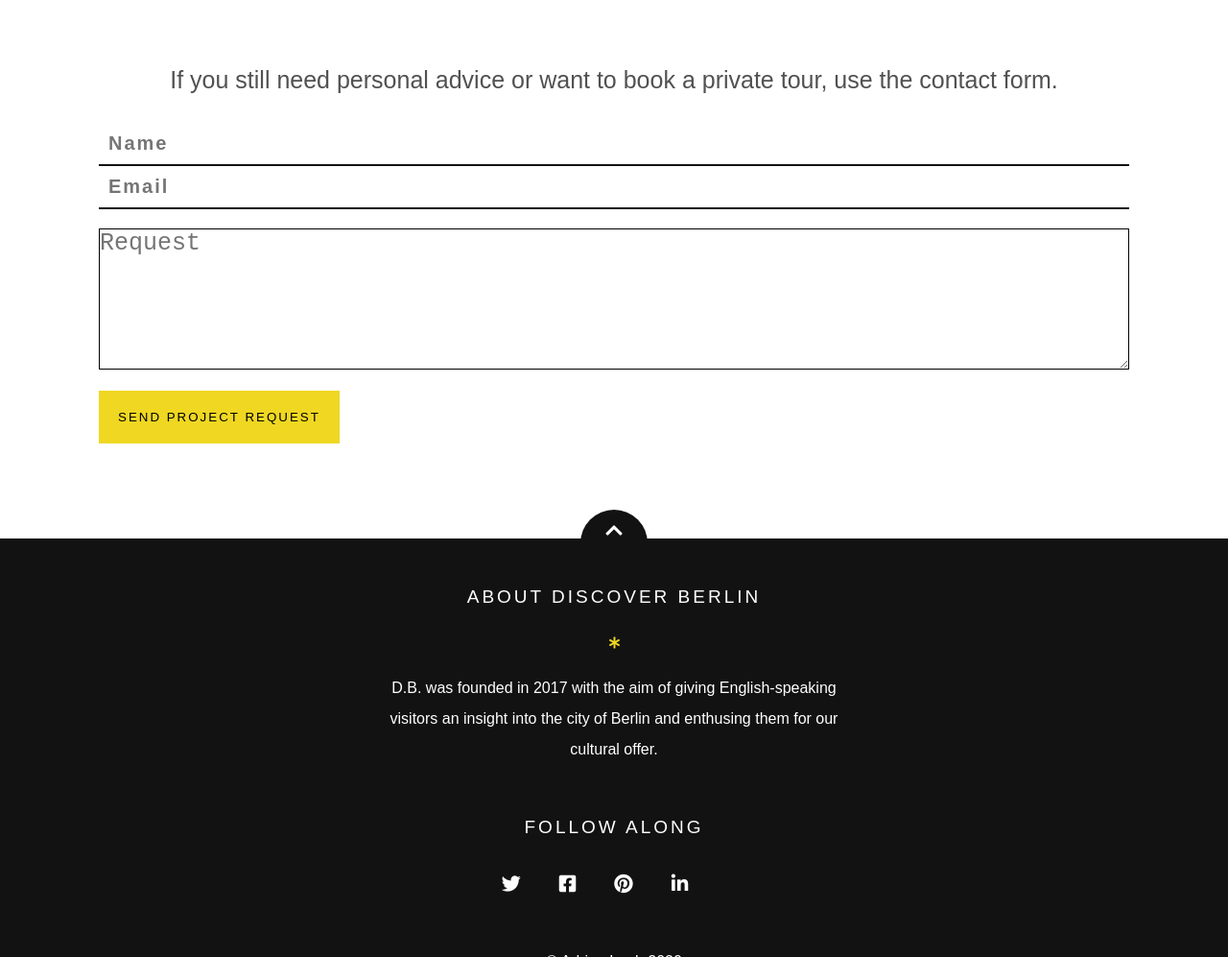
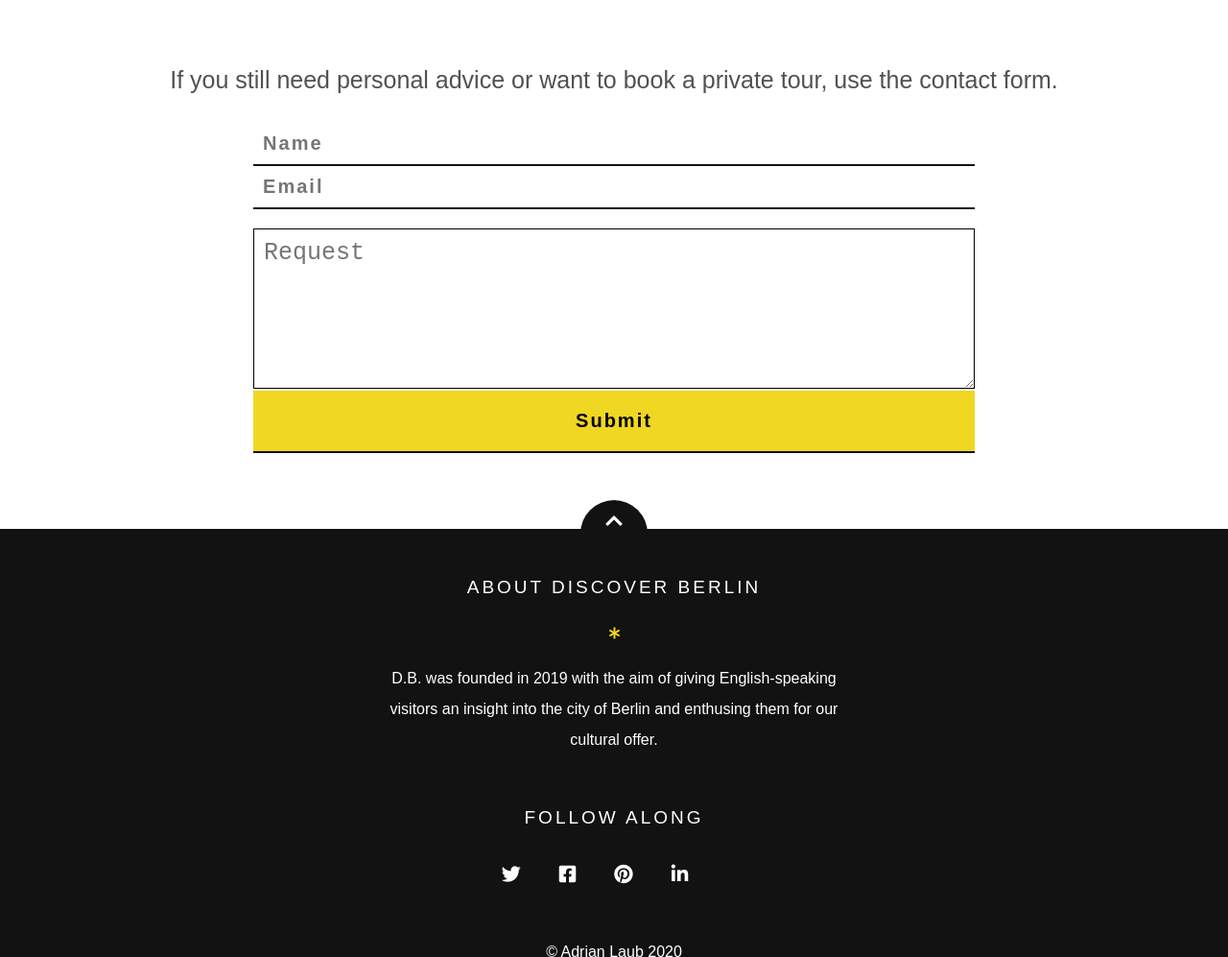
Before and after one commit to lemon-squeezy/discover_berlin, a plain HTML site: page contact.html in a window 1280 px wide. Shown: the part 840-1837 px from the top of the page at 96% size. Drawn offline with nearby package versions, Linux system fonts and the light colour scheme; some icons are missing; a web font is replaced by a local one.

Commit message:
Submit-Button functionality updated

```diff
--- a/contact.html
+++ b/contact.html
@@ -65,12 +65,12 @@
 	<section class="contact" id="contact">
 		<div class="container">
             <p class="description">If you still need personal advice or want to book a private tour, use the contact form.</p>
-			<div class="center-form">
-                <form onsubmit="return sendMail(this);">
+			<div class="contact-form">
+                <form>
                     <input type="text" name="name" class="form-control" id="fullname" placeholder="Name" required/>
                     <input type="text" name="emailaddress" class="form-control" id="emailaddress" placeholder="Email" required/>
                     <textarea rows="5" name="request" class="form-control" id="request" placeholder="Request" required></textarea><br>
-                    <button type="submit" onclick="ClearFields();" class="btn">Send Project Request</button>
+                    <input type="button" value="Submit" id="btnsubmit" onclick="submitForm(this)">
                 </form>
             </div>
 		</div>
@@ -87,7 +87,7 @@
 					<h4>About Discover Berlin</h4>
 					<div class="asterisk"><i class="fas fa-asterisk"></i></div>
 					<p>
-						D.B. was founded in 2017 with the aim of giving English-speaking visitors an insight into the
+						D.B. was founded in 2019 with the aim of giving English-speaking visitors an insight into the
 						city of Berlin and enthusing them for our cultural offer.
 					</p>
 				</div>
--- a/sendEmail.js
+++ b/sendEmail.js
@@ -6,18 +6,17 @@ function sendMail(contactForm) {
 
     })
         .then(
-        function(response) {
+            function (response) {
                 console.log("SUCCESS", response);
             },
-        function(error) {
+            function (error) {
                 console.log("FAILED", error);
-        },
-        function ClearFields() {
-
-            document.getElementById("fullname").value = "";
-            document.getElementById("emailaddress").value = "";
-            document.getElementById("Request").value = "";
             }
         );
     return false;  // To block from loading a new page
 }
+
+function submitForm(button) {
+    sendMail(button.parentElement);
+    button.parentElement.reset();
+}
--- a/style.css
+++ b/style.css
@@ -504,6 +504,7 @@ footer{
     .social-icons i{
         opacity: 1;
 }
+}
 
 /* Animations */
 
@@ -661,19 +662,19 @@ p.description{
 }
 
 
-.center-form{
+.contact-form{
     display: block;
     width: 100%;
     background-color: transparent;
     color: #121212;
     font-weight: normal;
-    padding-left: 0;
 }
 
 input{
     outline: none;
     border: none;
-    width: 100%;
+    width: 70%;
+    margin-left: 15%;
     min-height: 4rem;
     padding: 1rem;
     font-weight: bold;
@@ -683,15 +684,22 @@ input{
 }
 textarea#request{
     margin-top: 2rem;
-    width: 100%;
+    margin-left: 15%;
+    width: 70%;
     outline: none;
     border: 1.5px solid;
     font-size: 2.5rem;
+    padding: 1rem;
 }
 
-button[type="submit"] {
+#btnsubmit {
     background-color: #F0D722;
     color: #000;
     padding: 2rem;
     cursor: pointer;
+    transition-duration: 0.4s;
 }
+#btnsubmit:hover{
+background-color: var(--main-font-color-dark);
+color: var(--secondary-font-color)
+}
```
Also changed, not shown: activities.html (+1 -1 lines), index.html (+1 -1 lines). Lines whose indentation alone changed are shown as unchanged.
